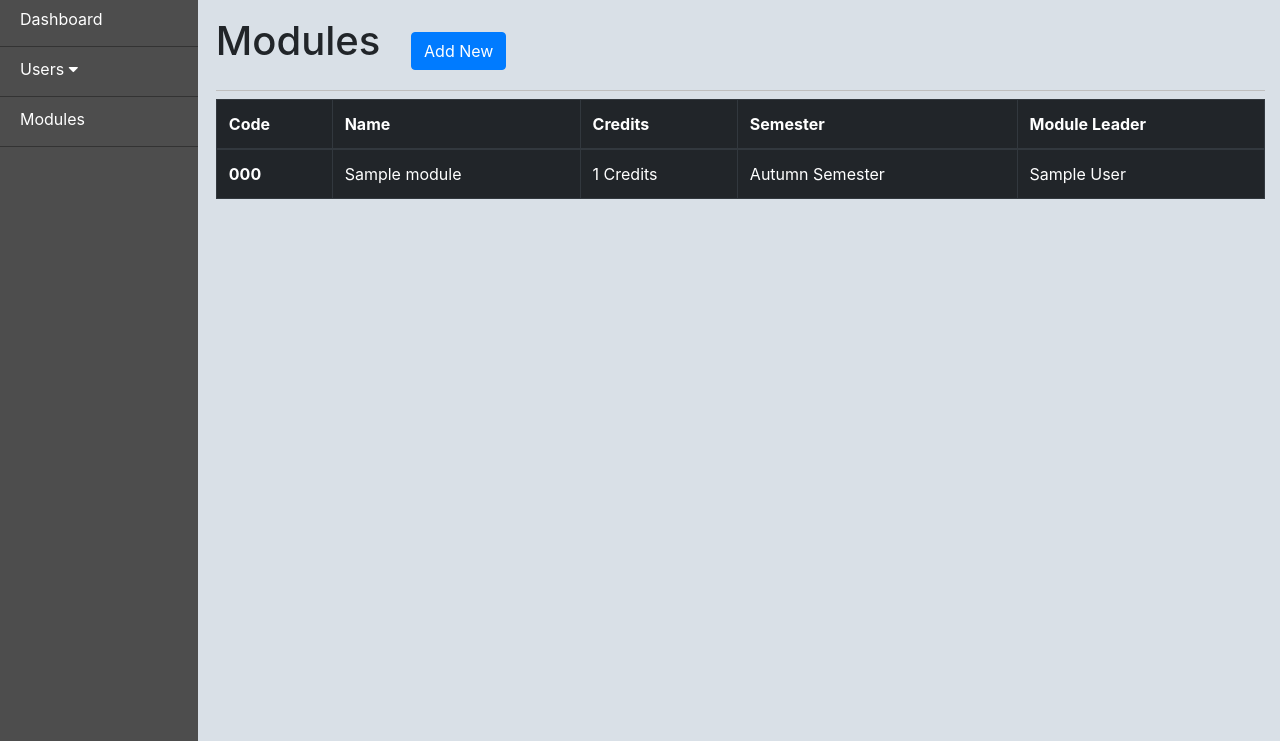
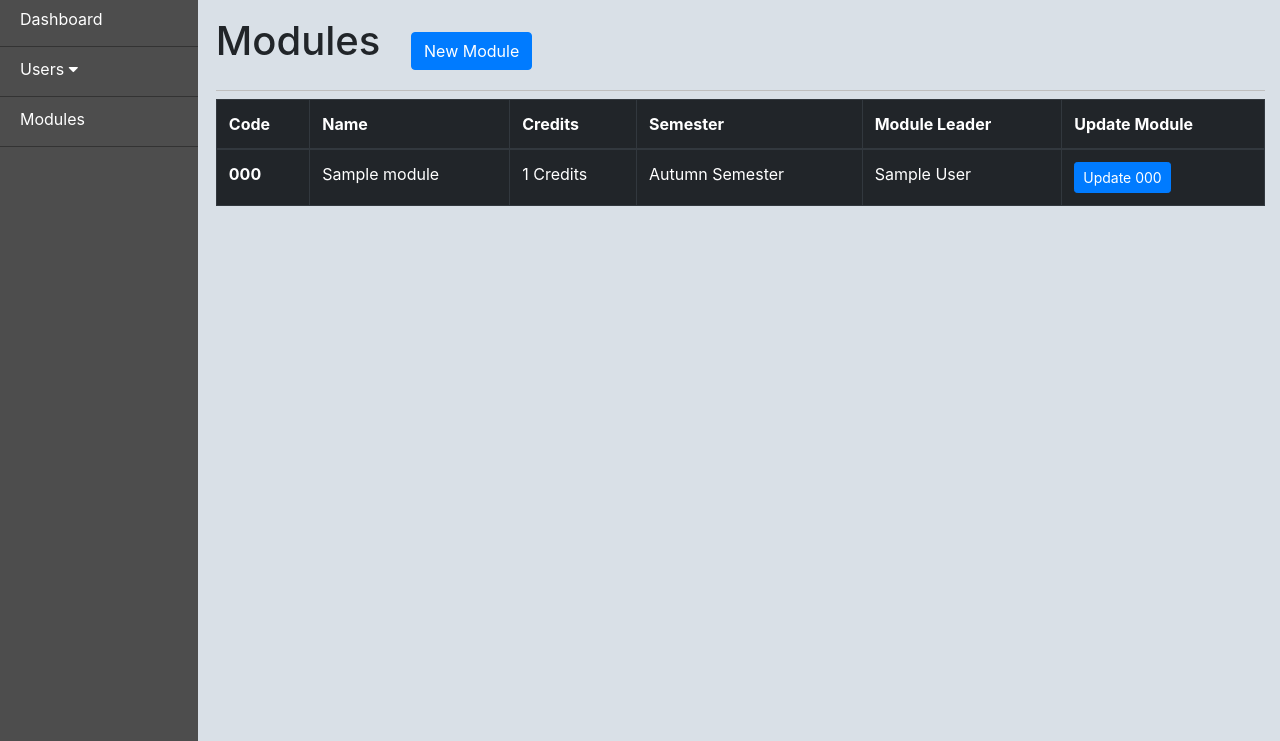
Before and after one commit to Ryan95Z/Module-Review-Change-Management, a Django app: a page that uses core/templates/core/module_list.html in a window 1280 px wide. Shown: the part 59-800 px from the top of the page. Run offline with Django 3.2, Linux system fonts and the light colour scheme; a user stored in the database is signed in; tables that the repository leaves empty hold one stand-in row (values such as "Sample post"); some libraries are stand-ins or nearby versions.

Commit message:
added views to create and update modules. Made minor updates to current views

```diff
--- a/core/templates/core/module_list.html
+++ b/core/templates/core/module_list.html
@@ -7,7 +7,10 @@
 {% block main %}
 	<div class="row">
 		<div class="col-md-12">
-			<h1>Modules <span class="h-sub-action"><a class="btn btn-primary" href="#">Add New</a></span></h1>
+			<h1>Modules <span class="h-sub-action"><a class="btn btn-primary" href="{% url 'new_module' %}">New Module</a></span></h1>
+			{% if object_list|length < 1 %}
+				<p class="p-msg">There is currently no year tutors</p>
+			{% else %}
 				<table class="table table-bordered table-dark">
 					<thead>
 						<tr>
@@ -16,6 +19,7 @@
 							<th scope="col">Credits</th>
 							<th scope="col">Semester</th>
 							<th scope="col">Module Leader</th>
+							<th scope="col">Update Module</th>
 						</tr>
 					</thead>
 					<tbody>
@@ -26,10 +30,12 @@
 							<td>{{ module.module_credits }} Credits</td>
 							<td>{{ module.semester }}</td>
 							<td>{{ module.module_leader_name }}</td>
+							<td><a class="btn btn-primary btn-sm" href="{% url 'update_module' module.module_code %}">Update {{ module.module_code }}</a></td>
 						</tr>
 					{% endfor %}
 					</tbody>
 				</table>
+			{% endif %}
 		</div>
 	</div>
 {% endblock %}
--- a/core/templates/core/user_list.html
+++ b/core/templates/core/user_list.html
@@ -7,7 +7,7 @@
 {% block main %}
 	<div class="row">
 		<div class="col-md-12">
-			<h1>All Users <span class="h-sub-action"><a class="btn btn-primary" href="{% url 'new_user' %}">Add New</a></span></h1>
+			<h1>All Users <span class="h-sub-action"><a class="btn btn-primary" href="{% url 'new_user' %}">New User</a></span></h1>
 			<table class="table table-bordered table-dark">
 				<thead>
 					<tr>
--- a/core/templates/core/yeartutor_form.html
+++ b/core/templates/core/yeartutor_form.html
@@ -9,9 +9,9 @@
 	<div class="row">
 		<div class="col-md-12">
 			{% if form_type == 'Create' %}
-				<h1>Create Year Tutor</h1>
+				<h1>New Tutor</h1>
 			{% else %}
-				<h1>Update Year Tutor</h1>
+				<h1>Update {{ object.tutor_year }}</h1>
 			{% endif %}
 			<form action="{{ form_url }}" method="POST">
 				{% csrf_token %}
--- a/core/templates/core/yeartutor_list.html
+++ b/core/templates/core/yeartutor_list.html
@@ -7,7 +7,7 @@
 {% block main %}
 	<div class="row">
 		<div class="col-md-12">
-			<h1>Year Tutors <span class="h-sub-action"><a class="btn btn-primary" href="{% url 'new_tutor' %}">Add New</a></span></h1>
+			<h1>Year Tutors <span class="h-sub-action"><a class="btn btn-primary" href="{% url 'new_tutor' %}">New Tutor</a></span></h1>
 			{% if object_list|length < 1 %}
 				<p class="p-msg">There is currently no year tutors</p>
 			{% else %}
@@ -17,7 +17,7 @@
 						<th scope="col">Username</th>
 						<th scope="col">Name</th>
 						<th scope="col">Tutor Year</th>
-						<th scope="col">Edit</th>
+						<th scope="col">Update Tutor</th>
 					</tr>
 				</thead>
 				<tbody>
@@ -26,7 +26,7 @@
 							<td>{{ tutor.get_tutor_username }}</td>
 							<td>{{ tutor.get_tutor_name }}</td>
 							<td>{{ tutor.tutor_year }}</td>
-							<td><a href="{% url 'update_tutor' tutor.pk %}" class="btn btn-primary btn-sm">Edit</a></td>
+							<td><a href="{% url 'update_tutor' tutor.pk %}" class="btn btn-primary btn-sm">Update {{ tutor.tutor_year }}</a></td>
 						</tr>
 					{% endfor %}
 				</tbody>
--- a/core/urls.py
+++ b/core/urls.py
@@ -25,6 +25,10 @@ urlpatterns = [
     # module urls
     url(r'^modules/$', login_required(
         AdminModuleListView.as_view()), name='all_modules'),
+    url(r'^modules/new/$', login_required(
+        AdminModuleCreateView.as_view()), name='new_module'),
+    url(r'^modules/(?P<pk>[A-Za-z0-9]+)/$', login_required(
+        AdminModuleUpdateView.as_view()), name='update_module'),
 
     # generic user profile urls
     url(r'^profile/(?P<slug>[\w.@+-]+)/$',
--- a/core/views/admin_views.py
+++ b/core/views/admin_views.py
@@ -103,3 +103,34 @@ class AdminYearTutorUpdateView(AdminTestMixin, UpdateView):
 
 class AdminModuleListView(AdminTestMixin, ListView):
     model = Module
+
+
+class AdminModuleCreateView(AdminTestMixin, CreateView):
+    model = Module
+    fields = ['module_code', 'module_name', 'module_credits', 'module_level',
+              'module_year', 'semester', 'delivery_language', 'module_leader']
+
+    def get_context_data(self, **kwargs):
+        context = super(AdminModuleCreateView, self).get_context_data(**kwargs)
+        context['form_url'] = reverse('new_module')
+        context['form_type'] = 'Create'
+        return context
+
+    def get_success_url(self):
+        return reverse('all_modules')
+
+
+class AdminModuleUpdateView(AdminTestMixin, UpdateView):
+    model = Module
+    fields = ['module_code', 'module_name', 'module_credits', 'module_level',
+              'module_year', 'semester', 'delivery_language', 'module_leader']
+
+    def get_context_data(self, **kwargs):
+        kwargs = {'pk': self.object.module_code}
+        context = super(AdminModuleUpdateView, self).get_context_data(**kwargs)
+        context['form_url'] = reverse('update_module', kwargs=kwargs)
+        context['form_type'] = 'Update'
+        return context
+
+    def get_success_url(self):
+        return reverse('all_modules')
```
Also changed, not shown: core/templates/core/module_form.html (added, +44 -0 lines), core/templates/core/user_new_form.html (+8 -0 lines). Lines whose indentation alone changed are shown as unchanged.
